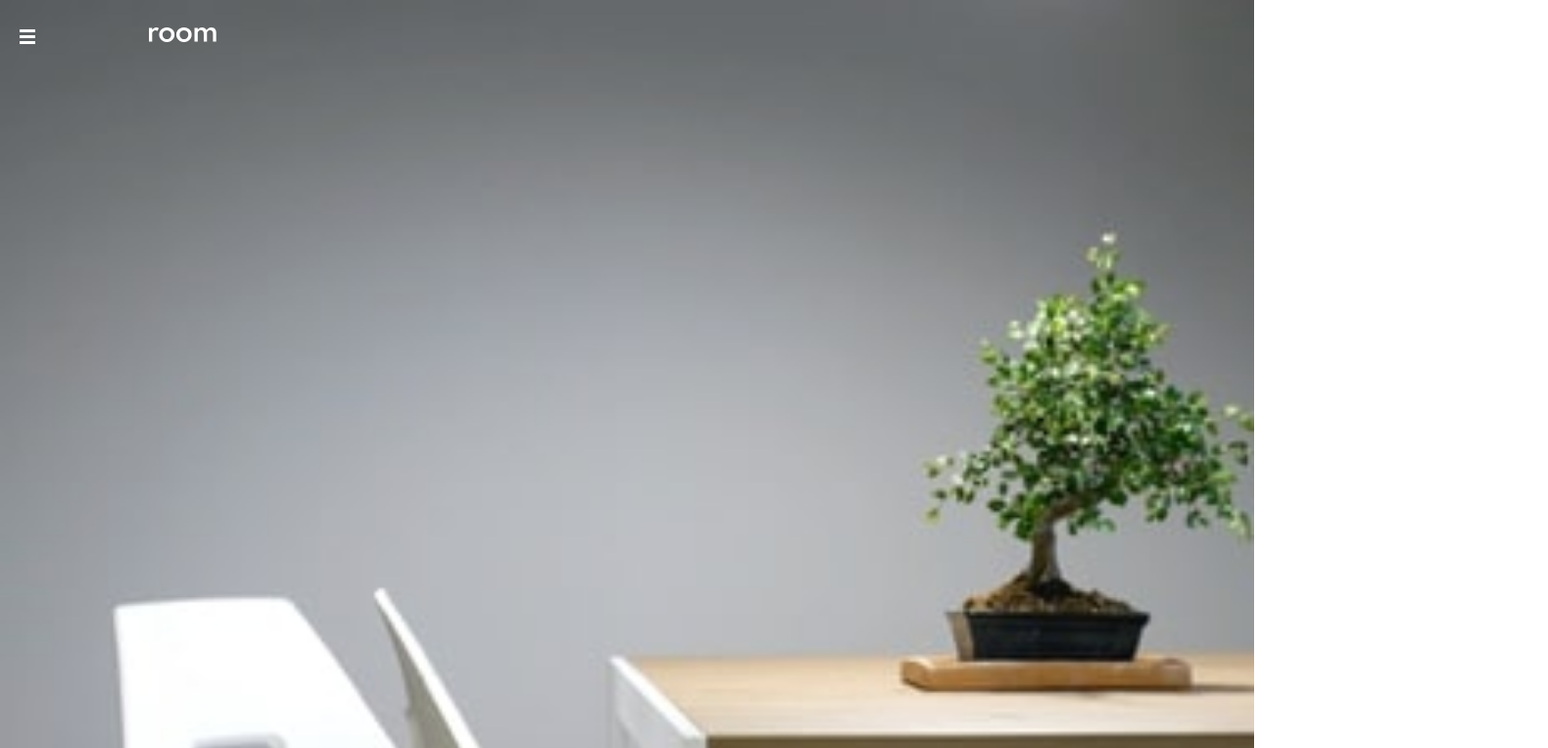
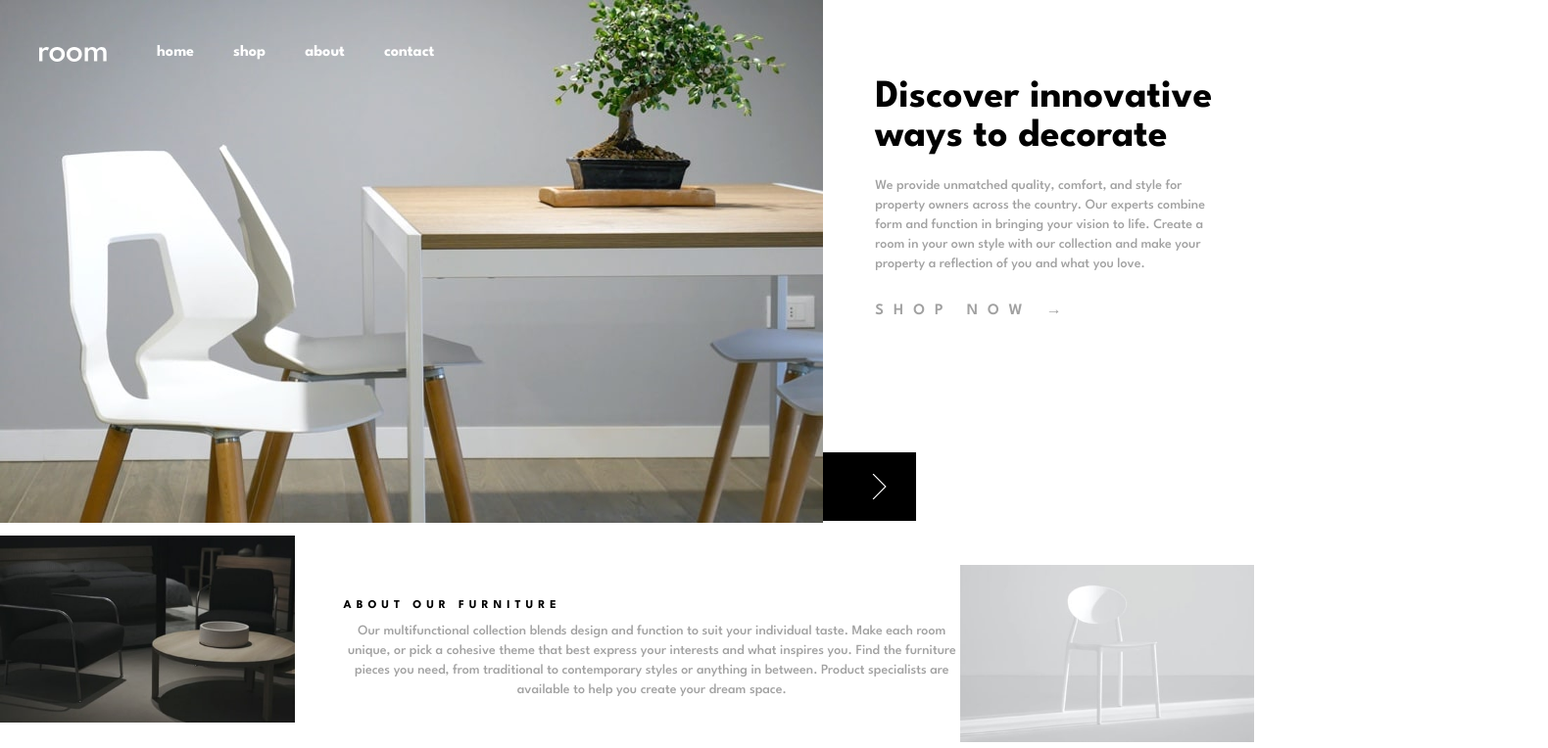
Before and after one commit to paolakossa/room-homepage-master, a plain HTML site: page index.html in a window 1280 px wide. Shown: the top 764 px of the page at 98% size, 1580 px wide, since content can reach past the window. Drawn offline with Linux system fonts and the light colour scheme.

Commit message:
Desktop version

```diff
--- a/css/cabecalho.css
+++ b/css/cabecalho.css
@@ -105,91 +105,78 @@ header{
 }
 
 
-@media screen and  (min-width:768px) {
+@media only screen and  (min-width:768px) {
 
-   header{
+ header{
+
+    position:absolute;
+}
 
 
-    background-image: url(../images/desktop/image-header.jpg);
-    background-size: contain;
-    background-repeat: no-repeat;
-    height: 800px;
+.header{
+    padding: 1.8rem 0;
+    position: relative;
 
+}
+/* .nav{
+} */
+.nav__hamburger{
+    display: none;
+}
+
+.nav__close{
+
+    visibility: hidden;
+}
+
+.nav__menu{
+
+        position: absolute;
+        width: auto;
+        height: auto;
+        background-color: transparent;
+        padding-top: 0;
+        padding-left: 0;
+        transform: translateX(0);
+        -webkit-transform: translateX(0);
+        transition: all 0.2s ease-in-out;
+}
+.nav__list{
+    list-style: none;
+    display: flex;
+    margin-top: 4rem;
+    align-items: center;
+    margin-left: 12rem;
 
 }
 
-#header {
-
+.nav__list li a{
+    text-decoration: none;
     color: var(--white);
-    width: 100%;
-    display: inline-block;
-
-
-
+    font-size: 16px;
+    font-weight: 700;
 
 }
 
-.cabecalho__logo {
-    margin: 1.5rem;
-    width: 15vw;
+.nav__list li a:hover{
+
+    text-decoration: underline;
+    cursor: pointer;
+}
+
+.logo{
+    width: 13.8rem;
+    margin-top: 3rem;
+    margin-left: 4rem;
+    z-index: 99999;
 
 }
-
-#nav {
-    text-align: center;
+.logo a{
+    text-decoration: none;
+    width: 100%;
 }
-
-#menu{
-
-    display: block;
-    width: 100%;
-    top:70px;
-    text-align: right;
-   margin-left: 2rem;
-    visibility: visible;
-    overflow-y: visible;
-
+.logo img{
+    width: 50%;
+    object-fit: cover;
 
 }
-
-#btn-mobile{
-
-    display: none;
-
-}
-
-li {
-    display: inline-block;
-    font-size: 18px;
-    margin-top: -4rem;
-    width: 6rem;
-    height: 6rem;
-    position: relative;
-
-
-
-
-
-}
-
-.contact{
-
-    width: 10vw;
-    background:var(--white);
-    font-weight:bold;
-    font-size: 18px;
-    color: var(--very-dark-desaturated-blue);
-    text-transform: uppercase;
-    margin-right: 4rem;
-
-
-
-
-
- }
-
-.texto{
-
-    display: flex;
-
-}
--- a/css/slide.css
+++ b/css/slide.css
@@ -4,7 +4,7 @@
 /* .product-view{} */
 .slider-mob {
     position: relative;
-    background-image: url();
+
 }
 .slider-mob__bar {
     display: grid;
@@ -49,3 +49,75 @@
     width: 1rem;
     margin-right: 1rem;
 }
+
+.slider-desk{
+
+    display: none;
+}
+
+@media only screen and  (min-width:768px){
+
+    .slider-desk {
+    position: relative;
+    display: flex;
+
+}
+.slider-desk__bar {
+    display: grid;
+    grid-template-columns: repeat(3, 1fr);
+    overflow-x: hidden;
+    transition: all 0.2s ease-in-out;
+    scroll-behavior: smooth;
+}
+.slider-desk__item{
+    width: 100vw;
+
+}
+.slider-desk__item img{
+    width: 840px;
+    object-fit: cover;
+}
+/* .slider-mob__control{} */
+.slider-desk__prev-btn,
+.slider-desk__next-btn{
+    position: absolute;
+    transform: translateY(-50%);
+    -webkit-transform: translateY(-50%);
+    background-color: var(--black);
+    width: 7rem;
+    height: 7rem;
+    display: flex;
+    justify-content:flex-end;
+    align-items: center;
+    margin-top: -4rem;
+}
+.slider-desk__prev-btn{
+    left: 84rem;
+}
+.slider-desk__prev-btn img{
+    margin-right: 3rem;
+    width: 1.5rem;
+}
+.slider-desk__next-btn{
+    right:-8.2rem;
+}
+.slider-desk__next-btn img{
+    width: 1.5rem;
+    margin-right: 3rem;
+}
+
+.slider-desk__prev-btn,
+.slider-desk__next-btn:hover{
+
+    cursor: pointer;
+
+
+}
+.slider-mob{
+
+    display: none;
+}
+
+
+
+}
--- a/css/texto.css
+++ b/css/texto.css
@@ -66,9 +66,128 @@
 
 }
 
+.text_par1{
+
+	text-align: justify-all;
+	margin-left: 2rem;
+	margin-right: 2rem;
+	color: var(--drak-gray);
+	font-size: 14px;
+	line-height: 2rem;
+	font-weight: 500;
+}
+
 .light{
 
 	margin-top: 4rem;
 	width: 100%;
 
 }
+
+@media only screen and  (min-width:768px){
+
+
+	.slider-text{
+		display: flex;
+
+	}
+
+	.slider-desk{
+
+		display: grid;
+		width: 200%;
+	}
+
+	.text_til{
+
+	margin-top: 8rem;
+	margin-bottom: 2rem;
+	margin-left: 4rem;
+	margin-right: 2rem;
+	font-weight: 700;
+	font-size: 40px;
+	text-align: left;
+	flex-wrap: wrap;
+	justify-content: space-between;
+
+
+}
+
+.text_par{
+
+	text-align: justify-all;
+	margin-left: 4rem;
+	margin-right: 4rem;
+	color: var(--drak-gray);
+	font-size: 14px;
+	line-height: 2rem;
+	font-weight: 500;
+
+}
+
+.text_sub{
+
+	color: var(--drak-gray);
+	margin-top: 3rem;
+	margin-bottom: 1rem;
+	margin-left: 4rem;
+	font-weight: 600;
+	text-transform: uppercase;
+	font-size: 16px;
+	letter-spacing: 1rem;
+}
+.text_sub:hover{
+
+    cursor: pointer;
+
+
+}
+
+.figure-text{
+
+	display: flex;
+	align-items: center;
+}
+
+.dark{
+
+	width: 200%;
+	margin-top: -1rem;
+
+}
+
+.text_til1{
+
+	margin-top: 3rem;
+	margin-bottom: 1rem;
+	margin-left: 20rem;
+	margin-right: 2rem;
+	font-weight: 700;
+	font-size: 12px;
+	text-align: left;
+	text-transform: uppercase;
+	letter-spacing: 0.5rem;
+
+
+}
+
+.text_par1{
+
+	text-align: center;
+	margin-left: 20rem;
+	margin-right:
+	color: var(--drak-gray);
+	font-size: 14px;
+	line-height: 2rem;
+	font-weight: 500;
+	flex-wrap: wrap;
+}
+
+.light{
+
+	margin-top:-0.5rem
+	width: 200%;
+	margin-right: 30rem ;
+
+}
+}
--- a/index.html
+++ b/index.html
@@ -47,7 +47,7 @@
             </div>
         </header>
 
-         <main>
+         <main>    <!-- Start Mobile Slider -->
                   <section class="slider-mob">
                         <div class="slider-mob__bar">
 
@@ -55,10 +55,10 @@
                                 <img src="images/mobile-image-hero-1.jpg" alt="Product 1">
                             </div>
                             <div class="slider-mob__item">
-                                <img src="images/mobile-image-hero-2.jpg" alt="Product 1">
+                                <img src="images/mobile-image-hero-2.jpg" alt="Product 2">
                             </div>
                             <div class="slider-mob__item">
-                                <img src="images/mobile-image-hero-3.jpg" alt="Product 1">
+                                <img src="images/mobile-image-hero-3.jpg" alt="Product 3">
                             </div>
 
                         <div class="slider-mob__control">
@@ -77,6 +77,37 @@
                    </section>
               <!-- End Mobile Slider -->
 
+               <!-- Start Desktop Slider -->
+               <div class="slider-text">
+               <section class="slider-desk">
+                        <div class="slider-desk__bar">
+
+                            <div class="slider-desk__item">
+                                <img src="images/desktop-image-hero-1.jpg" alt="Product 1">
+                            </div>
+                            <div class="slider-desk__item">
+                                <img src="images/desktop-image-hero-2.jpg" alt="Product 2">
+                            </div>
+                            <div class="slider-desk__item">
+                                <img src="images/desktop-image-hero-3.jpg" alt="Product 3">
+                            </div>
+
+                        <div class="slider-desk__control">
+
+                            <div class="slider-desk__prev-btn">
+                                <img src="images/icon-angle-left.svg" alt="previous product" />
+                            </div>
+
+                            <div class="slider-desk__next-btn">
+                                <img src="images/icon-angle-right.svg" alt="next product" />
+                            </div>
+
+                        </div>
+
+                      </div>
+                   </section>
+
+
             <section class="text">
 
               <h1 class="text_til">Discover innovative ways to decorate</h1>
@@ -89,7 +120,8 @@
               <h3 class="text_sub">Shop now → </h3>
 
             </section>
-
+            </div>
+            <div class="figure-text">
             <figure>
 
               <img src="images/image-about-dark.jpg" class="dark">
@@ -100,7 +132,7 @@
 
               <h1 class="text_til1">About our furniture</h1>
 
-              <p class="text_par">Our multifunctional collection blends design and function to suit your individual taste.
+              <p class="text_par1">Our multifunctional collection blends design and function to suit your individual taste.
                 Make each room unique, or pick a cohesive theme that best express your interests and what
                 inspires you. Find the furniture pieces you need, from traditional to contemporary styles
                 or anything in between. Product specialists are available to help you create your dream space.</p>
@@ -112,6 +144,7 @@
               <img src="images/image-about-light.jpg" class="light">
 
             </figure>
+            </div>
        </main>
   <script src="js/app.js"></script>
 </body>
--- a/js/app.js
+++ b/js/app.js
@@ -1,5 +1,10 @@
 const   menuIcon  = document.querySelector('.nav__hamburger');
 const   closeIcon  = document.querySelector(".nav__close");
+const   nextBtnMob = document.querySelector(".slider-mob__next-btn");
+const   prevBtnMob = document.querySelector(".slider-mob__prev-btn");
+const   nextBtnDes = document.querySelector(".slider-desk__next-btn");
+const   prevBtnDes = document.querySelector(".slider-desk__prev-btn");
+
 
 
 /******
@@ -17,15 +22,18 @@ closeIcon.addEventListener("click", () => {
 });
 
 /** Mobile Slider Events  **/
-window.addEventListener('DOMContentLoaded', (event) => {
-    const   nextBtnMob = document.querySelector(".slider-mob__next-btn");
-    const   prevBtnMob = document.querySelector(".slider-mob__prev-btn");
+// Slide to Next Item in Slider
+nextBtnMob.addEventListener("click", ()=>slide("next"));
+// Slide to Previous Item in Slider
+prevBtnMob.addEventListener("click", ()=>slide("previous"));
 
-    // Slide to Next Item in Slider
-    nextBtnMob.addEventListener("click", ()=>slide("next"));
-    // Slide to Previous Item in Slider
-    prevBtnMob.addEventListener("click", ()=>slide("previous"));
-  });
+/** Desktop Slider Events  **/
+// Slide to Next Item in Slider
+nextBtnDes.addEventListener("click", ()=>slides("next"));
+// Slide to Previous Item in Slider
+prevBtnDes.addEventListener("click", ()=>slides("previous"));
+
+
 /*****
 **  Main Functions  **
 *****/
@@ -75,3 +83,18 @@ function decQty(){
         inpQty.value--;
     }
 }
+
+function slides(slideTos){
+    const sliderBars  = document.querySelector(".slider-desk__bar");
+    const slideWidths  = document.querySelector('.slider-desk__item').offsetWidth;
+    const sliderItemsNums = Array.from(document.querySelectorAll(".slider-desk__item"))
+    if(slideTos === "next"){
+        if(sliderBars.scrollLeft < (sliderItemsNums.length - 1) * slideWidths){
+            sliderBars.scrollLeft += slideWidths;
+        }
+    }else if(slideTos === "previous"){
+        if(sliderBars.scrollLeft > 0){
+            sliderBars.scrollLeft -= slideWidths;
+        }
+    }
+}
```
